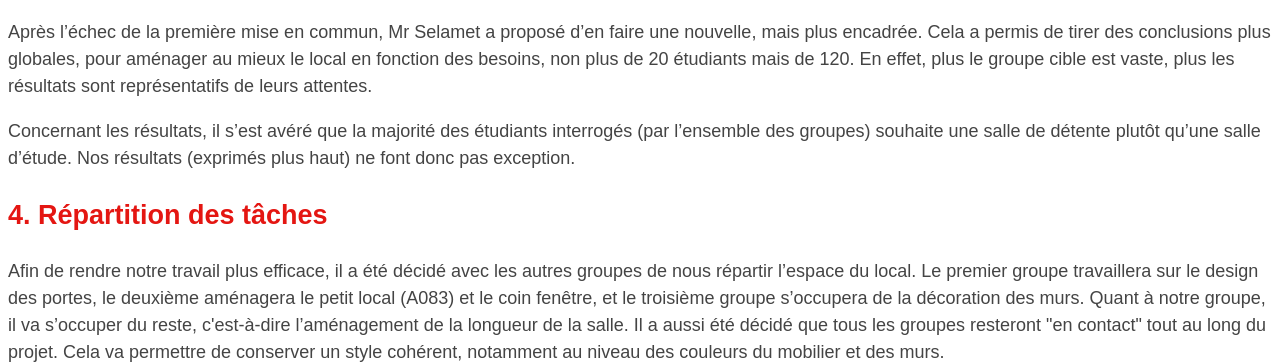
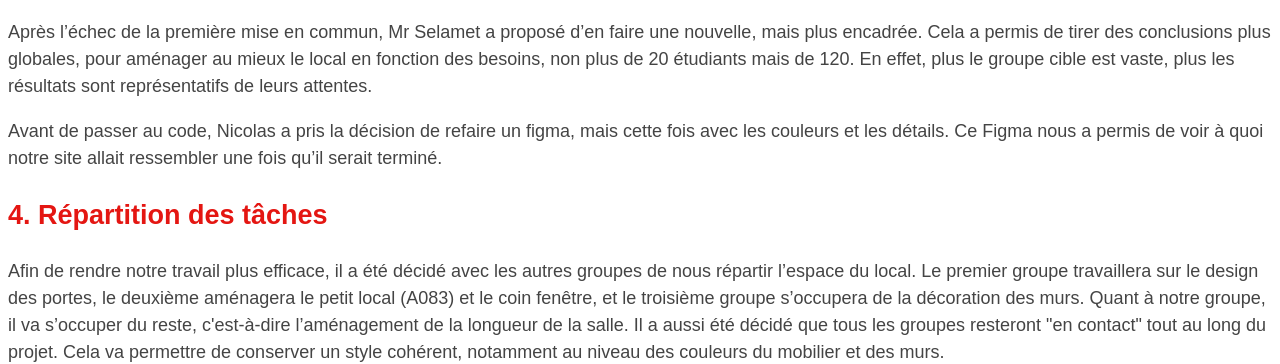
Before and after one commit to Foxx05/Dataplay, a website: page src/index.html in a window 1280 px wide. Shown: the part 861-1225 px from the top of the page. Drawn offline with nearby package versions, Linux system fonts and the light colour scheme; some packages are replaced by stand-ins of ours; files that its build step writes are made by us from their sources; a script that the page names is missing.

Commit message:
update contenu

```diff
--- a/src/index.html
+++ b/src/index.html
@@ -71,7 +71,7 @@
         <section id="section-3" class="section section--color1 gridcol gridpc animate-on-scroll">
             <h2 class="title title--col1">3. En parallèle</h2>
             <p class="p p--col1col5">Après l’échec de la première mise en commun, Mr Selamet a proposé d’en faire une nouvelle, mais plus encadrée. <span>Cela a permis de tirer des conclusions plus globales, pour aménager au mieux le local en fonction des besoins, non plus de 20 étudiants mais de 120.</span> En effet, plus le groupe cible est vaste, plus les résultats sont représentatifs de&nbsp;leurs&nbsp;attentes.</p>
-            <p class="p p--col1col6">Concernant les résultats, il s’est avéré que <span>la majorité des étudiants interrogés (par l’ensemble des groupes) souhaite une salle de détente plutôt qu’une salle d’étude. Nos résultats (exprimés plus haut) ne font donc pas&nbsp;exception.</span></p>
+            <p class="p p--col1col6">Avant de passer au code, Nicolas a pris la décision de refaire un figma, mais cette fois avec les couleurs et les détails. Ce Figma nous a permis de voir à quoi notre site allait ressembler une fois qu’il serait terminé.</p>
 
         </section>
         <section id="section-4" class="section section--color2 gridcol gridpc animate-on-scroll">
```
